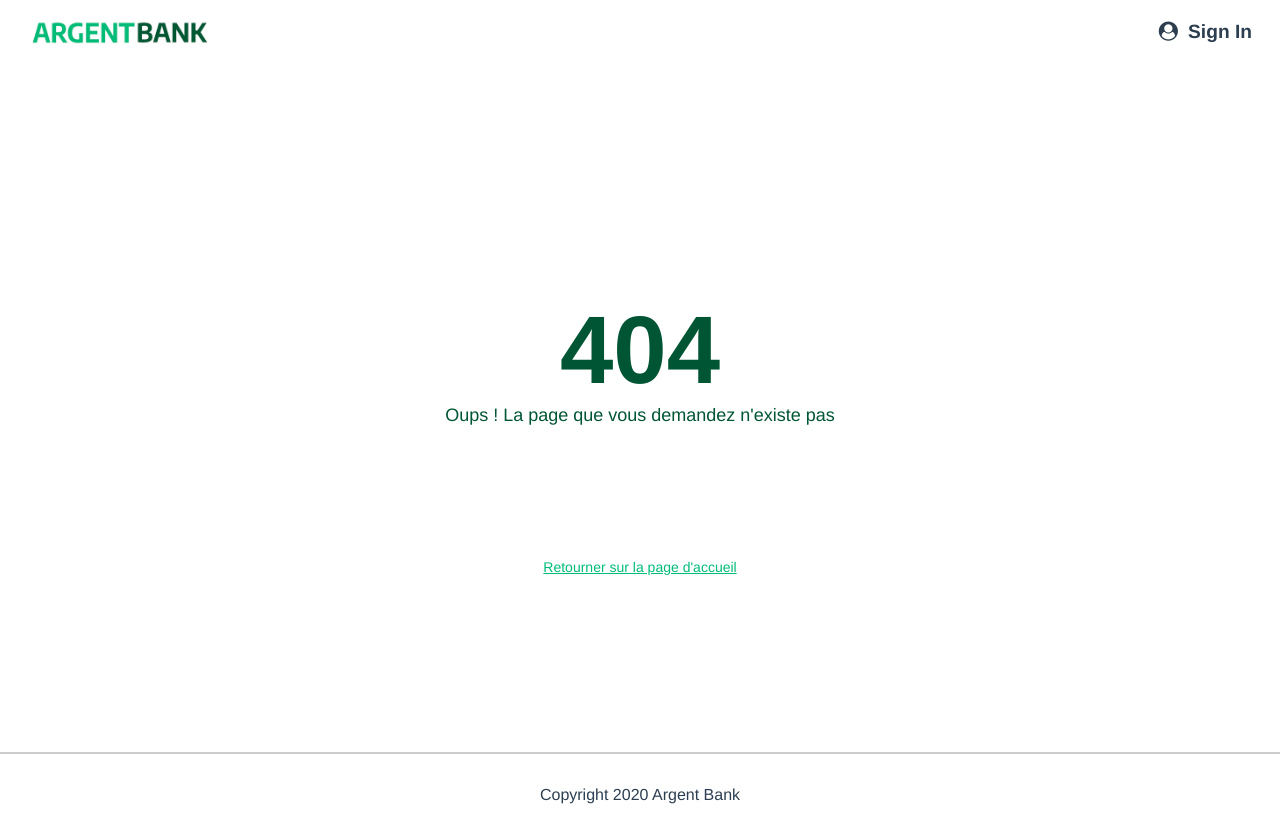
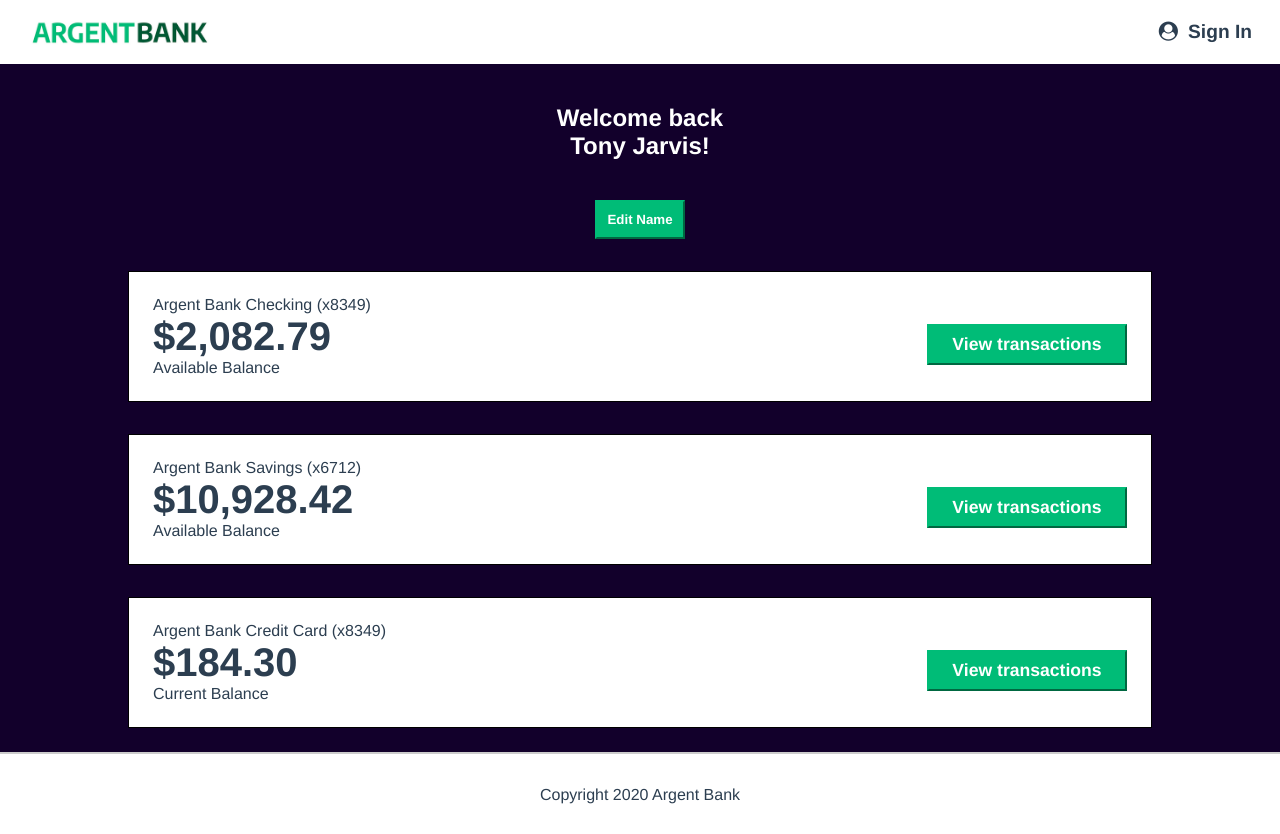
Before and after one commit to emilie-v11/Argent-Bank, a React (Create React App) app: page /profile in a window 1280 px wide. Before the commit this address had no page. Built offline with nearby package versions, Linux system fonts and the light colour scheme.

Commit message:
Fix name - Change User to Profile in all files names

```diff
--- a/src/App.js
+++ b/src/App.js
@@ -5,7 +5,7 @@ import 'font-awesome/css/font-awesome.min.css';
 import Header from './components/Header/Header';
 import HomePage from './pages/HomePage/HomePage';
 import LogInPage from './pages/LogInPage/LogInPage';
-import UserPage from './pages/UserPage/UserPage';
+import ProfilePage from './pages/ProfilePage/ProfilePage';
 import Error404 from './pages/Error404/Error404';
 import Footer from './components/Footer/Footer';
 
@@ -16,7 +16,7 @@ function App() {
             <Routes>
                 <Route path="/" element={<HomePage />} />
                 <Route path="/login" element={<LogInPage />} />
-                <Route path="/user" element={<UserPage />} />
+                <Route path="/profile" element={<ProfilePage />} />
                 <Route path="*" element={<Error404 />} />
             </Routes>
             <Footer />
--- /dev/null
+++ b/src/components/ProfileHeading/ProfileHeading.css
@@ -0,0 +1,16 @@
+.heading {
+    color: #fff;
+    margin-bottom: 2rem;
+}
+
+.greetings {
+    padding: 2.5rem;
+}
+
+.edit-button {
+    border-color: #00bc77;
+    background-color: #00bc77;
+    color: #fff;
+    font-weight: bold;
+    padding: 10px;
+}
--- /dev/null
+++ b/src/components/ProfileHeading/ProfileHeading.jsx
@@ -0,0 +1,20 @@
+import React from 'react';
+// import PropTypes from 'prop-types';
+import './ProfileHeading.css';
+
+const ProfileHeading = () => {
+    return (
+        <section className="heading">
+            <h1 className="greetings">
+                Welcome back
+                <br />
+                Tony Jarvis!
+            </h1>
+            <button className="edit-button">Edit Name</button>
+        </section>
+    );
+};
+
+// ProfileHeading.propTypes = {};
+
+export default ProfileHeading;
--- a/src/components/SignInContainer/SignInForm/SignInForm.jsx
+++ b/src/components/SignInContainer/SignInForm/SignInForm.jsx
@@ -26,7 +26,7 @@ const SignInForm = () => {
                 label={'Remember me'}
             />
             {/* PLACEHOLDER DUE TO STATIC SITE */}
-            <NavLink to="/user" className="sign-in-button">
+            <NavLink to="/profile" className="sign-in-button">
                 Sign In
             </NavLink>
 
--- /dev/null
+++ b/src/pages/ProfilePage/ProfilePage.css
@@ -0,0 +1,68 @@
+.main-user {
+    min-height: 86vh;
+    background-color: #12002b;
+}
+
+.account {
+    display: flex;
+    justify-content: space-between;
+    align-items: center;
+    border: 1px solid black;
+    background-color: #fff;
+    width: 80%;
+    margin: 0 auto;
+    flex-direction: column;
+    padding: 1.5rem;
+    box-sizing: border-box;
+    text-align: left;
+    margin-bottom: 2rem;
+}
+
+.account-amount {
+    margin: 0;
+    font-size: 2.5rem;
+    font-weight: bold;
+}
+
+.account-amount-description {
+    margin: 0;
+}
+
+.account-title {
+    margin: 0;
+    padding: 0;
+    font-size: 1rem;
+    font-weight: normal;
+}
+
+.account-content-wrapper {
+    width: 100%;
+    flex: 1;
+}
+
+.transaction-button {
+    border-color: #00bc77;
+    background-color: #00bc77;
+    color: #fff;
+    font-weight: bold;
+
+    display: block;
+    width: 100%;
+    font-size: 1.1rem;
+    margin-top: 1rem;
+    padding: 8px;
+}
+
+@media (min-width: 720px) {
+    .account {
+        flex-direction: row;
+    }
+
+    .account-content-wrapper.cta {
+        flex: 0;
+    }
+
+    .transaction-button {
+        width: 200px;
+    }
+}
--- /dev/null
+++ b/src/pages/ProfilePage/ProfilePage.jsx
@@ -0,0 +1,50 @@
+import React from 'react';
+import ProfileHeading from '../../components/ProfileHeading/ProfileHeading';
+import './ProfilePage.css';
+
+const ProfilePage = () => {
+    return (
+        <main className="main-user">
+            <ProfileHeading />
+
+            <section className="accounts">
+                <h2 className="sr-only">Accounts</h2>
+
+                <article className="account">
+                    <div className="account-content-wrapper">
+                        <h3 className="account-title">Argent Bank Checking (x8349)</h3>
+                        <p className="account-amount">$2,082.79</p>
+                        <p className="account-amount-description">Available Balance</p>
+                    </div>
+                    <div className="account-content-wrapper cta">
+                        <button className="transaction-button">View transactions</button>
+                    </div>
+                </article>
+
+                <article className="account">
+                    <div className="account-content-wrapper">
+                        <h3 className="account-title">Argent Bank Savings (x6712)</h3>
+                        <p className="account-amount">$10,928.42</p>
+                        <p className="account-amount-description">Available Balance</p>
+                    </div>
+                    <div className="account-content-wrapper cta">
+                        <button className="transaction-button">View transactions</button>
+                    </div>
+                </article>
+
+                <article className="account">
+                    <div className="account-content-wrapper">
+                        <h3 className="account-title">Argent Bank Credit Card (x8349)</h3>
+                        <p className="account-amount">$184.30</p>
+                        <p className="account-amount-description">Current Balance</p>
+                    </div>
+                    <div className="account-content-wrapper cta">
+                        <button className="transaction-button">View transactions</button>
+                    </div>
+                </article>
+            </section>
+        </main>
+    );
+};
+
+export default ProfilePage;
--- a/src/pages/UserPage/UserPage.jsx
+++ /dev/null
@@ -1,49 +0,0 @@
-import React from 'react';
-
-const UserPage = () => {
-    return (
-        <main className="main main-user bg-dark">
-            <div className="heading">
-                <h1 className="greetings">
-                    Welcome back
-                    <br />
-                    Tony Jarvis!
-                </h1>
-                <button className="edit-button">Edit Name</button>
-            </div>
-            <h2 className="sr-only">Accounts</h2>
-            <section className="account">
-                <div className="account-content-wrapper">
-                    <h3 className="account-title">Argent Bank Checking (x8349)</h3>
-                    <p className="account-amount">$2,082.79</p>
-                    <p className="account-amount-description">Available Balance</p>
-                </div>
-                <div className="account-content-wrapper cta">
-                    <button className="transaction-button">View transactions</button>
-                </div>
-            </section>
-            <section className="account">
-                <div className="account-content-wrapper">
-                    <h3 className="account-title">Argent Bank Savings (x6712)</h3>
-                    <p className="account-amount">$10,928.42</p>
-                    <p className="account-amount-description">Available Balance</p>
-                </div>
-                <div className="account-content-wrapper cta">
-                    <button className="transaction-button">View transactions</button>
-                </div>
-            </section>
-            <section className="account">
-                <div className="account-content-wrapper">
-                    <h3 className="account-title">Argent Bank Credit Card (x8349)</h3>
-                    <p className="account-amount">$184.30</p>
-                    <p className="account-amount-description">Current Balance</p>
-                </div>
-                <div className="account-content-wrapper cta">
-                    <button className="transaction-button">View transactions</button>
-                </div>
-            </section>
-        </main>
-    );
-};
-
-export default UserPage;
```
